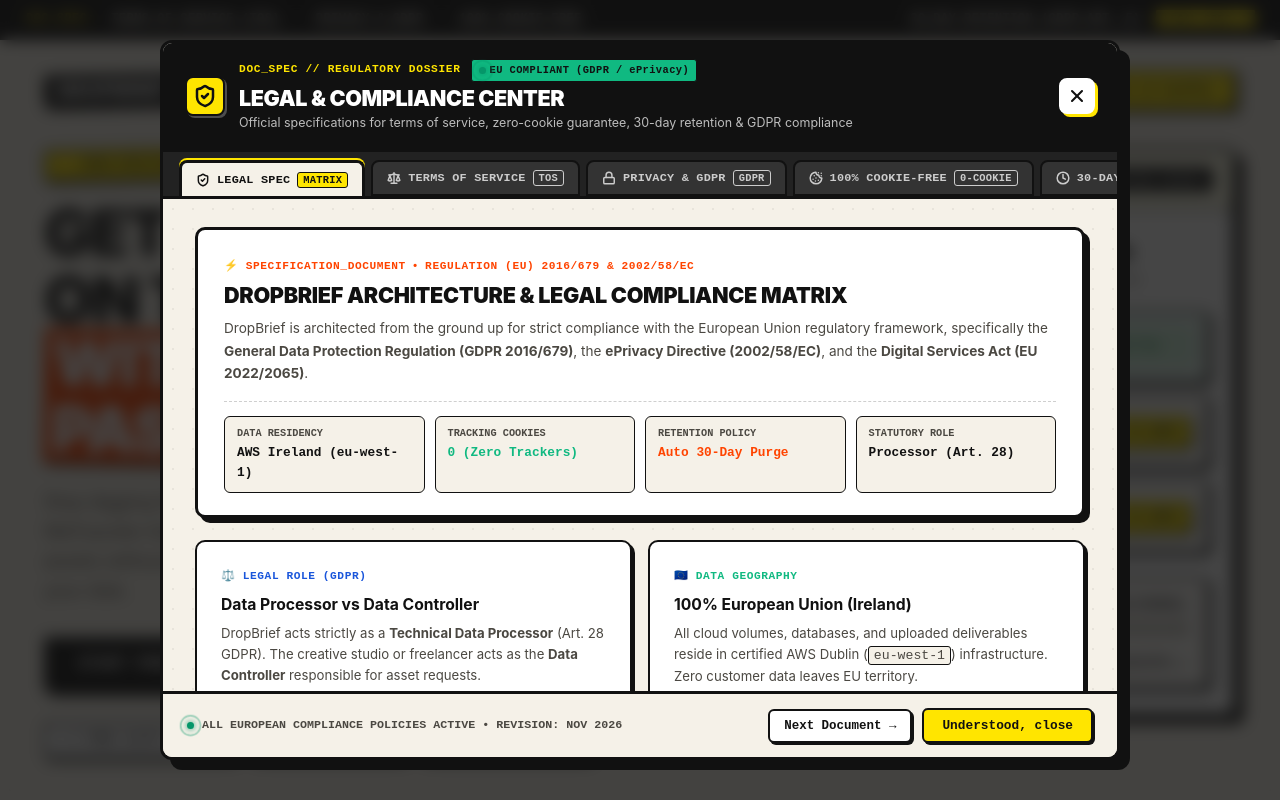
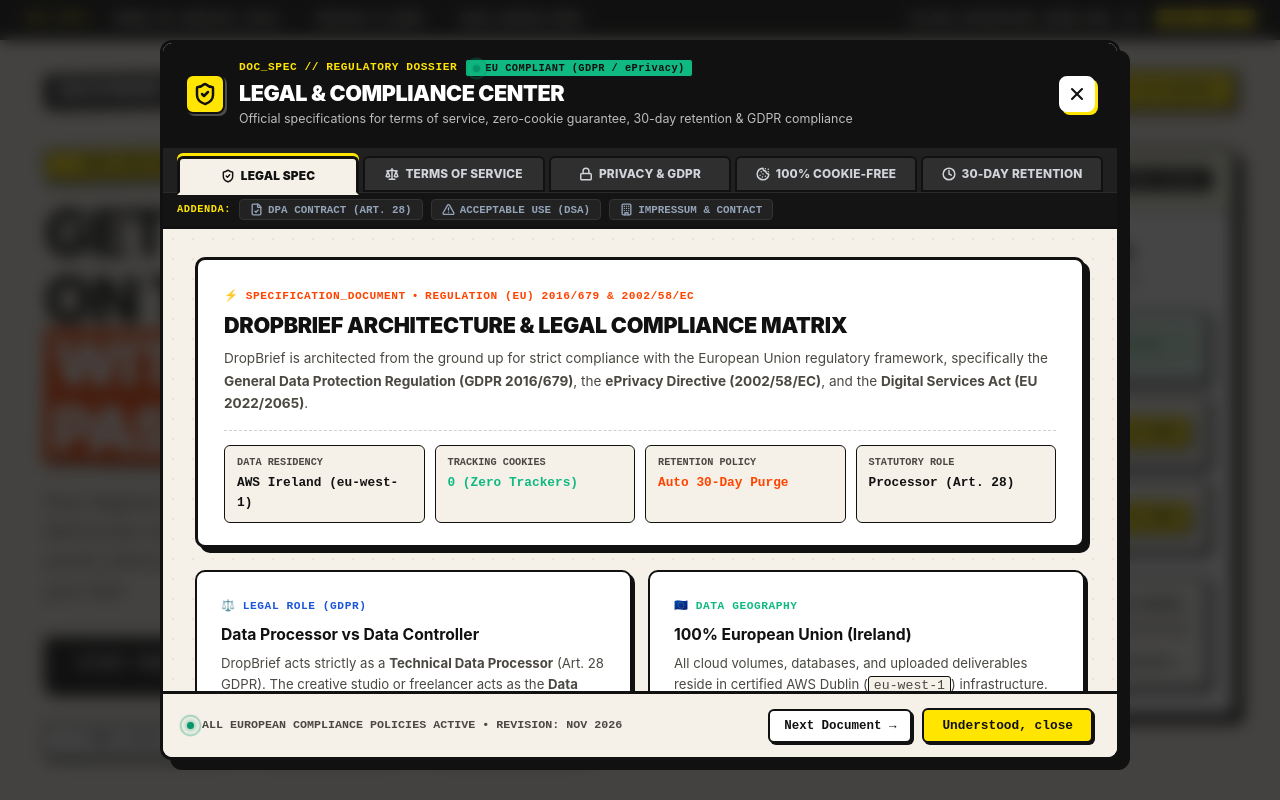
Before and after one commit to Ron-SVKbc/DropBrief, a React (Vite) app: page / in a window 1280 px wide. Both pictures are taken after a click on the button "DOC_SPEC:". Shown: the top 800 px of the page. Built offline with nearby package versions, Linux system fonts and the light colour scheme; no server answers; a web font is replaced by a local one.

Commit message:
fix(dizajn): dvojúrovňový tab systém pre dosier - 30-Day Retention a všetky kategórie sedia bez orezania

```diff
--- a/src/components/LegalModal.jsx
+++ b/src/components/LegalModal.jsx
@@ -54,16 +54,21 @@ export default function LegalModal() {
 
   const currentTab = legalModalTab || 'overview';
 
-  const tabs = [
-    { id: 'overview', label: 'LEGAL SPEC', icon: ShieldCheck, badge: 'MATRIX' },
-    { id: 'tos', label: 'TERMS OF SERVICE', icon: Scale, badge: 'TOS' },
-    { id: 'privacy', label: 'PRIVACY & GDPR', icon: Lock, badge: 'GDPR' },
-    { id: 'cookies', label: '100% COOKIE-FREE', icon: Cookie, badge: '0-COOKIE' },
-    { id: 'retention', label: '30-DAY RETENTION', icon: Clock, badge: 'ART. 5' },
-    { id: 'dpa', label: 'DPA CONTRACT', icon: FileCheck, badge: 'ART. 28' },
-    { id: 'aup', label: 'ACCEPTABLE USE', icon: AlertTriangle, badge: 'DSA' },
-    { id: 'impressum', label: 'IMPRESSUM', icon: Building, badge: 'CONTACT' },
+  const primaryTabs = [
+    { id: 'overview', label: 'LEGAL SPEC', icon: ShieldCheck },
+    { id: 'tos', label: 'TERMS OF SERVICE', icon: Scale },
+    { id: 'privacy', label: 'PRIVACY & GDPR', icon: Lock },
+    { id: 'cookies', label: '100% COOKIE-FREE', icon: Cookie },
+    { id: 'retention', label: '30-DAY RETENTION', icon: Clock },
   ];
+
+  const secondaryTabs = [
+    { id: 'dpa', label: 'DPA CONTRACT (ART. 28)', icon: FileCheck },
+    { id: 'aup', label: 'ACCEPTABLE USE (DSA)', icon: AlertTriangle },
+    { id: 'impressum', label: 'IMPRESSUM & CONTACT', icon: Building },
+  ];
+
+  const allTabs = [...primaryTabs, ...secondaryTabs];
 
   const handleCopyDpaText = () => {
     const dpaText = `DATA PROCESSING AGREEMENT (DPA) - DropBrief
@@ -151,13 +156,11 @@ Governing Law: Laws of the Slovak Republic and the European Union.`;
           </button>
         </div>
 
-        {/* Dossier Folder Tabs */}
-        <div
-          role="tablist"
-          aria-label="Legal document categories"
-          className="legal-dossier-tabstrip"
-        >
-          {tabs.map((tab) => {
+        {/* Dossier Folder Tabs (Two-Tier Structure: 5 Core Primary + 3 Statutory Addenda) */}
+        <div className="legal-dossier-tabstrip">
+          {/* Tier 1: Core 5 Compliance Documents (Matches Homepage Ticker 1:1) */}
+          <div className="legal-tabs-primary" role="tablist" aria-label="Core legal specifications">
+            {primaryTabs.map((tab) => {
               const Icon = tab.icon;
               const isActive = currentTab === tab.id;
               return (
@@ -168,13 +171,37 @@ Governing Law: Laws of the Slovak Republic and the European Union.`;
                   onClick={() => setLegalModalTab(tab.id)}
                   className={`legal-tab-btn ${isActive ? 'is-active' : ''}`}
                   id={`legal-tab-${tab.id}`}
+                  title={tab.label}
                 >
                   <Icon size={14} strokeWidth={2.5} aria-hidden="true" />
                   <span>{tab.label}</span>
-                <span className="legal-tab-pill">{tab.badge}</span>
                 </button>
               );
             })}
+          </div>
+
+          {/* Tier 2: Additional Statutory Addenda */}
+          <div className="legal-tabs-secondary" role="tablist" aria-label="Statutory addenda and corporate disclosure">
+            <span className="legal-secondary-label">ADDENDA:</span>
+            {secondaryTabs.map((tab) => {
+              const Icon = tab.icon;
+              const isActive = currentTab === tab.id;
+              return (
+                <button
+                  key={tab.id}
+                  role="tab"
+                  aria-selected={isActive}
+                  onClick={() => setLegalModalTab(tab.id)}
+                  className={`legal-subtab-btn ${isActive ? 'is-active' : ''}`}
+                  id={`legal-tab-${tab.id}`}
+                  title={tab.label}
+                >
+                  <Icon size={13} strokeWidth={2.5} aria-hidden="true" />
+                  <span>{tab.label}</span>
+                </button>
+              );
+            })}
+          </div>
         </div>
 
         {/* Scrollable Dossier Body */}
@@ -1071,9 +1098,9 @@ Processing commences upon account activation and terminates upon project purge (
             <button
               type="button"
               onClick={() => {
-                const currentIndex = tabs.findIndex(t => t.id === currentTab);
-                const nextIndex = (currentIndex + 1) % tabs.length;
-                setLegalModalTab(tabs[nextIndex].id);
+                const currentIndex = allTabs.findIndex(t => t.id === currentTab);
+                const nextIndex = (currentIndex + 1) % allTabs.length;
+                setLegalModalTab(allTabs[nextIndex].id);
               }}
               className="btn-dossier-nav"
               title="Navigate to next legal document"
--- a/src/styles/legal-dossier.css
+++ b/src/styles/legal-dossier.css
@@ -106,8 +106,9 @@
 .legal-header-meta {
   display: flex;
   align-items: center;
-  gap: 10px;
+  gap: 8px;
   margin-bottom: 4px;
+  flex-wrap: wrap;
 }
 
 .legal-header-kicker {
@@ -115,7 +116,7 @@
   font-size: 0.7rem;
   font-weight: 800;
   color: var(--yellow);
-  letter-spacing: 0.06em;
+  letter-spacing: 0.05em;
   text-transform: uppercase;
 }
 
@@ -131,7 +132,8 @@
   letter-spacing: 0.04em;
   display: inline-flex;
   align-items: center;
-  gap: 4px;
+  gap: 5px;
+  line-height: 1.2;
 }
 
 .legal-header-title {
@@ -195,73 +197,122 @@
   box-shadow: 1px 1px 0 #ffffff;
 }
 
-/* Dossier Folder Tabs Strip */
+/* Dossier Folder Tabs Container (Two-Tier Structure) */
 .legal-dossier-tabstrip {
-  background: #222222;
+  background: #181818;
   border-bottom: var(--border-heavy);
-  padding: 8px 16px 0 16px;
   display: flex;
-  gap: 6px;
-  overflow-x: auto;
-  scrollbar-width: none;
+  flex-direction: column;
   flex-shrink: 0;
 }
 
-.legal-dossier-tabstrip::-webkit-scrollbar {
-  display: none;
+/* Tier 1: Core 5 Compliance Documents (Matches Homepage Ticker 1:1) */
+.legal-tabs-primary {
+  display: grid;
+  grid-template-columns: repeat(5, 1fr);
+  gap: 4px;
+  padding: 8px 14px 0 14px;
+  background: #202020;
 }
 
 .legal-tab-btn {
-  background: #333333;
-  color: #cccccc;
+  background: #2f2f2f;
+  color: #d1d5db;
   border: 2px solid #111111;
   border-bottom: 2px solid #111111;
-  border-radius: 8px 8px 0 0;
-  padding: 8px 14px;
-  font-family: var(--font-mono);
+  border-radius: 6px 6px 0 0;
+  padding: 9px 8px;
+  font-family: var(--font-body);
   font-size: 0.74rem;
-  font-weight: 700;
-  letter-spacing: 0.02em;
-  display: inline-flex;
+  font-weight: 800;
+  letter-spacing: 0.015em;
+  display: flex;
   align-items: center;
-  gap: 7px;
+  justify-content: center;
+  gap: 6px;
   cursor: pointer;
   white-space: nowrap;
   transition: all 0.12s ease;
   position: relative;
   user-select: none;
   margin-bottom: 0;
+  text-align: center;
 }
 
 .legal-tab-btn:hover:not(.is-active) {
-  background: #444444;
+  background: #3e3e3e;
   color: #ffffff;
-  transform: translateY(-2px);
+  transform: translateY(-1px);
 }
 
 .legal-tab-btn.is-active {
   background: var(--paper);
   color: var(--ink);
-  font-weight: 800;
+  font-weight: 900;
   border: var(--border-heavy);
   border-bottom: 3px solid var(--paper);
   margin-bottom: -3px;
   z-index: 10;
-  box-shadow: 0 -2px 0 var(--yellow);
+  box-shadow: 0 -3px 0 var(--yellow);
 }
 
-.legal-tab-pill {
-  font-size: 0.65rem;
-  padding: 1px 5px;
-  border-radius: 3px;
-  font-weight: 800;
-  border: 1px solid currentColor;
+/* Tier 2: Additional Statutory Addenda (DPA, DSA, Impressum) */
+.legal-tabs-secondary {
+  display: flex;
+  align-items: center;
+  gap: 8px;
+  padding: 6px 14px;
+  background: #141414;
+  border-top: 1.5px solid #2a2a2a;
+  overflow-x: auto;
+  scrollbar-width: none;
 }
 
-.legal-tab-btn.is-active .legal-tab-pill {
+.legal-tabs-secondary::-webkit-scrollbar {
+  display: none;
+}
+
+.legal-secondary-label {
+  font-family: var(--font-mono);
+  font-size: 0.65rem;
+  font-weight: 800;
+  color: var(--yellow);
+  letter-spacing: 0.05em;
+  text-transform: uppercase;
+  flex-shrink: 0;
+  user-select: none;
+}
+
+.legal-subtab-btn {
+  background: #222222;
+  color: #94a3b8;
+  border: 1.5px solid #333333;
+  border-radius: 4px;
+  padding: 3px 10px;
+  font-family: var(--font-mono);
+  font-size: 0.68rem;
+  font-weight: 700;
+  display: inline-flex;
+  align-items: center;
+  gap: 5px;
+  cursor: pointer;
+  white-space: nowrap;
+  transition: all 0.12s ease;
+}
+
+.legal-subtab-btn:hover:not(.is-active) {
+  background: #2e2e2e;
+  color: #ffffff;
+  border-color: #555555;
+  transform: translateY(-1px);
+}
+
+.legal-subtab-btn.is-active {
   background: var(--yellow);
   color: var(--ink);
-  border-color: var(--ink);
+  font-weight: 900;
+  border-color: #111111;
+  box-shadow: 2px 2px 0px #000000;
 }
 
 /* Body & Content */
@@ -758,7 +809,15 @@
   box-shadow: none;
 }
 
-/* Mobile Responsive */
+/* Mobile & Tablet Responsive */
+@media (max-width: 820px) {
+  .legal-tab-btn {
+    font-size: 0.68rem;
+    padding: 8px 4px;
+    gap: 4px;
+  }
+}
+
 @media (max-width: 768px) {
   .legal-dossier-window {
     height: 96vh;
@@ -773,6 +832,30 @@
 
   .legal-header-title {
     font-size: 1.1rem;
+  }
+
+  .legal-tabs-primary {
+    display: flex;
+    overflow-x: auto;
+    scrollbar-width: none;
+    padding: 6px 10px 0 10px;
+    gap: 4px;
+  }
+
+  .legal-tabs-primary::-webkit-scrollbar {
+    display: none;
+  }
+
+  .legal-tab-btn {
+    flex: 0 0 auto;
+    padding: 7px 12px;
+    font-size: 0.72rem;
+  }
+
+  .legal-tabs-secondary {
+    padding: 6px 10px;
+    flex-wrap: wrap;
+    gap: 6px;
   }
 
   .legal-dossier-body {
```
Lines whose indentation alone changed are shown as unchanged.
